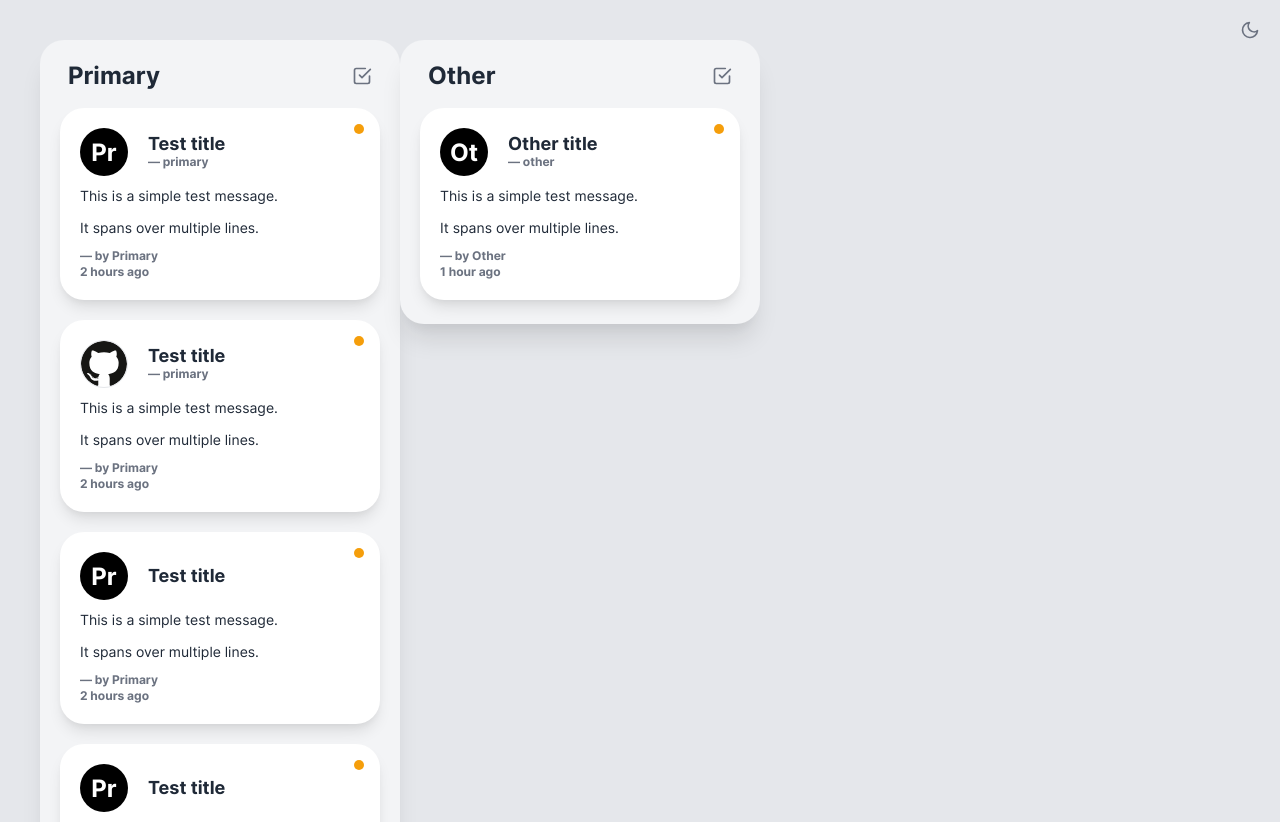
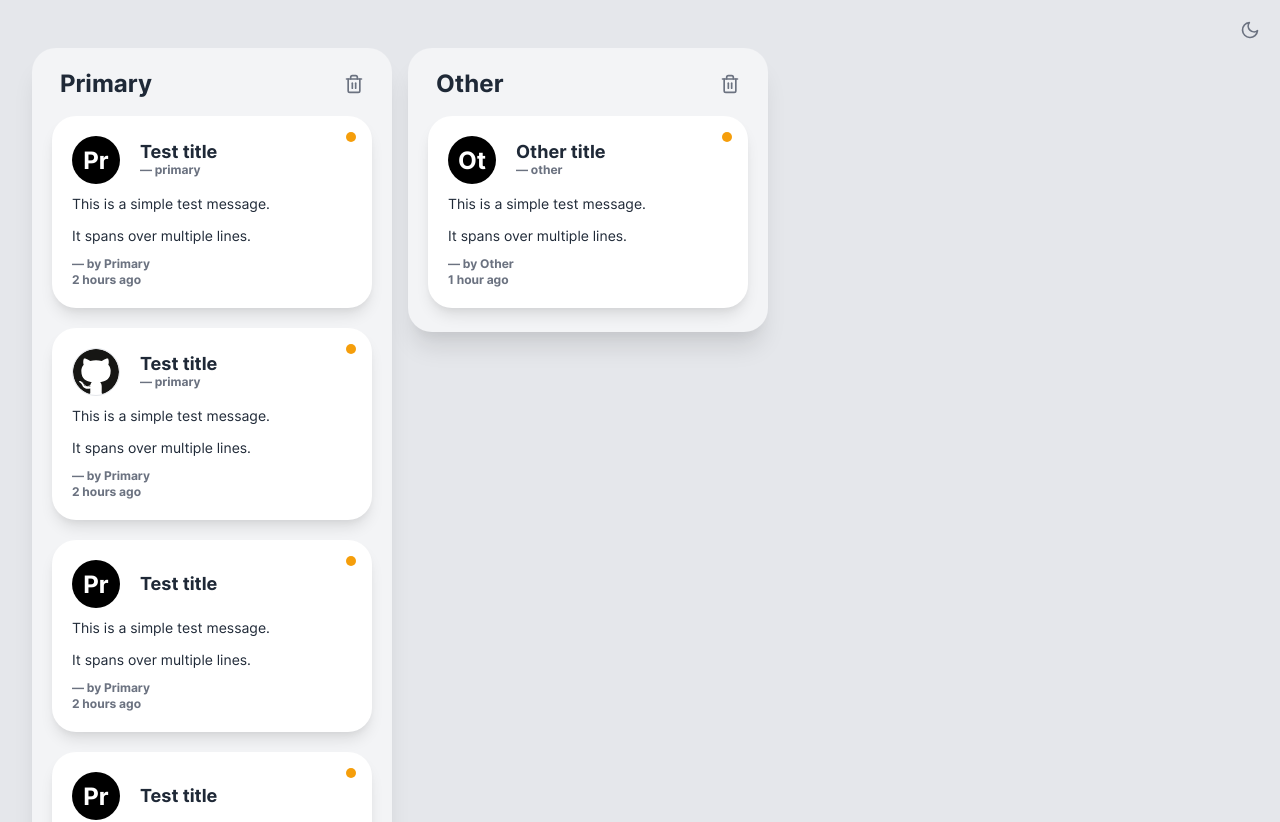
Before and after one commit to blazejsewera/reactive-raven, a React (Vite) app in the folder ui/: page / in a window 1280 px wide. Shown: the top 822 px of the page. Built offline with nearby package versions, Linux system fonts and the light colour scheme.

Commit message:
feat(ui): style the containers and the board

```diff
--- a/ui/src/App.tsx
+++ b/ui/src/App.tsx
@@ -16,7 +16,7 @@ export const App: FC = () => {
   const toggleDarkMode = () => setDarkMode(!isDarkMode)
   return (
     <div className={cx('App', 'min-h-screen', isDarkMode ? 'dark' : '')}>
-      <div className={cx('bg-gray-200', 'dark:bg-gray-600', 'min-h-screen', 'p-10')}>
+      <div className={cx('bg-gray-200', 'dark:bg-gray-600', 'min-h-screen', 'py-12', 'px-8', 'min-w-max')}>
         <MessageBoard messages={messages} intl={intl} />
       </div>
       <div className={cx('fixed', 'top-5', 'right-5')}>
--- a/ui/src/component/message/board/MessageBoard.tsx
+++ b/ui/src/component/message/board/MessageBoard.tsx
@@ -2,6 +2,7 @@ import * as React from 'react'
 import type { Intl } from '../../../i18l/intl'
 import type { Message } from '../../../type/message'
 import type { FC } from '../../../type/react'
+import { cx } from '../../../util/cx'
 import { byUsername } from '../../../util/message/categorizer'
 import { MessageContainer } from '../container/MessageContainer'
 
@@ -18,9 +19,10 @@ export const MessageBoard: FC<MessageBoardProps> = ({ messages, intl }) => {
       title={username}
       messages={categorized[username]}
       intl={intl}
-      handlers={{ onClearAll: () => {} }}
+      handlers={{ onClear: () => {} }}
+      style={cx('inline-block')}
     />
   ))
 
-  return <div>{containers}</div>
+  return <div className={cx('inline-block space-x-4 whitespace-nowrap')}>{containers}</div>
 }
--- a/ui/src/component/message/container/MessageContainer.tsx
+++ b/ui/src/component/message/container/MessageContainer.tsx
@@ -12,13 +12,25 @@ export interface MessageContainerProps {
   messages: Message[]
   handlers: MessageContainerHandlers
   intl: Intl
+  style?: string
 }
 
-export const MessageContainer: FC<MessageContainerProps> = ({ title, messages, handlers, intl }) => {
-  const { onClearAll } = handlers
+export const MessageContainer: FC<MessageContainerProps> = ({ title, messages, handlers, intl, style }) => {
+  const { onClear } = handlers
   return (
-    <div className={cx('bg-gray-100', 'dark:bg-gray-700', 'inline-block', 'p-5', 'pb-6', 'rounded-3xl', 'shadow-xl')}>
-      <Header title={title} onClearAll={onClearAll} />
+    <div
+      className={cx(
+        'bg-gray-100',
+        'dark:bg-gray-700',
+        'inline-block',
+        'p-5',
+        'pb-6',
+        'rounded-3xl',
+        'shadow-xl',
+        style ?? '',
+      )}
+    >
+      <Header title={title} onClear={onClear} />
       <MessageCardList {...{ messages, intl }} />
     </div>
   )
--- a/ui/src/component/message/container/section/Header.tsx
+++ b/ui/src/component/message/container/section/Header.tsx
@@ -2,17 +2,17 @@ import * as React from 'react'
 import type { FC } from '../../../../type/react'
 import { Title } from '../text/Title'
 import { cx } from '../../../../util/cx'
-import { ClearAllButton } from '../sprite/button/ClearAllButton'
-import type { OnMessageContainerClearAll } from '../../../../type/handler'
+import { ClearButton } from '../sprite/button/ClearButton'
+import type { OnMessageContainerClear } from '../../../../type/handler'
 
 export interface HeaderProps {
   title: string
-  onClearAll: OnMessageContainerClearAll
+  onClear: OnMessageContainerClear
 }
 
-export const Header: FC<HeaderProps> = ({ title, onClearAll }) => (
+export const Header: FC<HeaderProps> = ({ title, onClear }) => (
   <div className={cx('flex', 'mb-4', 'mx-2')}>
     <Title>{title}</Title>
-    <ClearAllButton onClick={onClearAll} />
+    <ClearButton onClick={onClear} />
   </div>
 )
--- a/ui/src/component/message/container/sprite/button/ClearAllButton.tsx
+++ /dev/null
@@ -1,15 +0,0 @@
-import * as React from 'react'
-import type { FC } from '../../../../../type/react'
-import { CheckSquare } from '../../../../../external/icon'
-import { cx } from '../../../../../util/cx'
-import { OnMessageContainerClearAll } from '../../../../../type/handler'
-
-export interface ClearAllButtonProps {
-  onClick: OnMessageContainerClearAll
-}
-
-export const ClearAllButton: FC<ClearAllButtonProps> = ({ onClick }) => (
-  <button type="button" className={cx('inline ml-auto my-auto')} onClick={onClick}>
-    <CheckSquare className={cx('stroke-current', 'text-gray-500', 'dark:text-gray-300', 'w-5', 'h-5')} />
-  </button>
-)
--- /dev/null
+++ b/ui/src/component/message/container/sprite/button/ClearButton.tsx
@@ -0,0 +1,15 @@
+import * as React from 'react'
+import type { FC } from '../../../../../type/react'
+import { Trash } from '../../../../../external/icon'
+import { cx } from '../../../../../util/cx'
+import { OnMessageContainerClear } from '../../../../../type/handler'
+
+export interface ClearButtonProps {
+  onClick: OnMessageContainerClear
+}
+
+export const ClearButton: FC<ClearButtonProps> = ({ onClick }) => (
+  <button type="button" className={cx('inline ml-auto my-auto')} onClick={onClick}>
+    <Trash className={cx('stroke-current', 'text-gray-500', 'dark:text-gray-300', 'w-5', 'h-5')} />
+  </button>
+)
--- a/ui/src/external/icon.ts
+++ b/ui/src/external/icon.ts
@@ -3,4 +3,4 @@ import type { FC } from '../type/react'
 
 export type Icon = FC<IconProps>
 
-export { Archive, Check, CheckSquare, Moon, Settings, Sun } from 'react-feather'
+export { Archive, Check, Trash2 as Trash, Moon, Settings, Sun } from 'react-feather'
--- a/ui/src/mock/messageContainer.mock.ts
+++ b/ui/src/mock/messageContainer.mock.ts
@@ -1,5 +1,5 @@
 import type { MessageContainerHandlers } from '../type/handler'
 
 export const handlers: MessageContainerHandlers = {
-  onClearAll: () => {},
+  onClear: () => {},
 }
--- a/ui/src/type/handler.ts
+++ b/ui/src/type/handler.ts
@@ -1,4 +1,4 @@
-export type OnMessageContainerClearAll = () => void
+export type OnMessageContainerClear = () => void
 export type MessageContainerHandlers = {
-  onClearAll: OnMessageContainerClearAll
+  onClear: OnMessageContainerClear
 }
```
Also changed, not shown: 1 other file (tests, documents, lock files or other folders).
